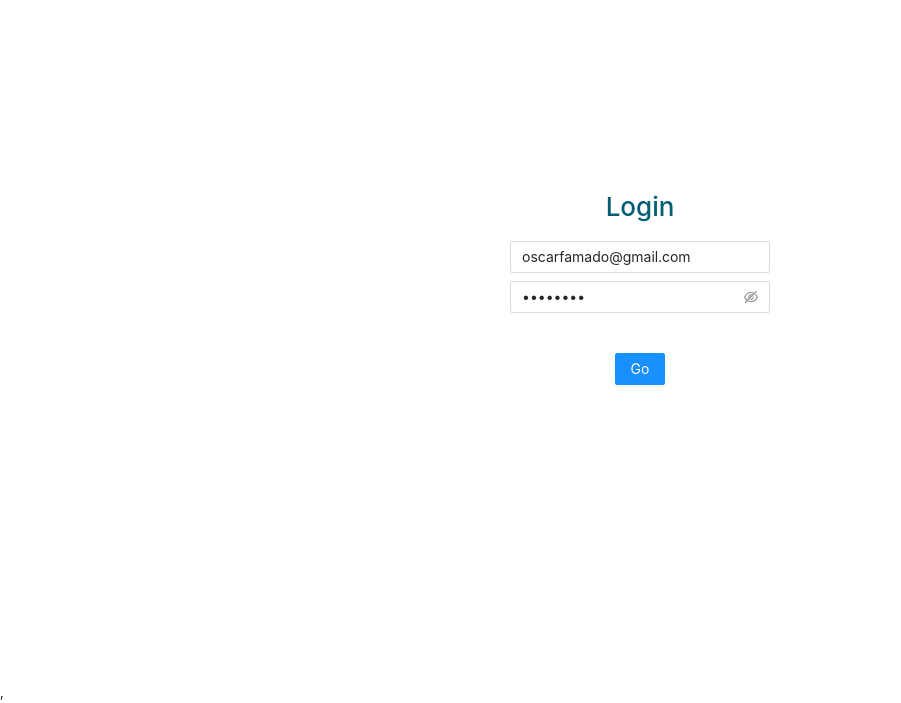
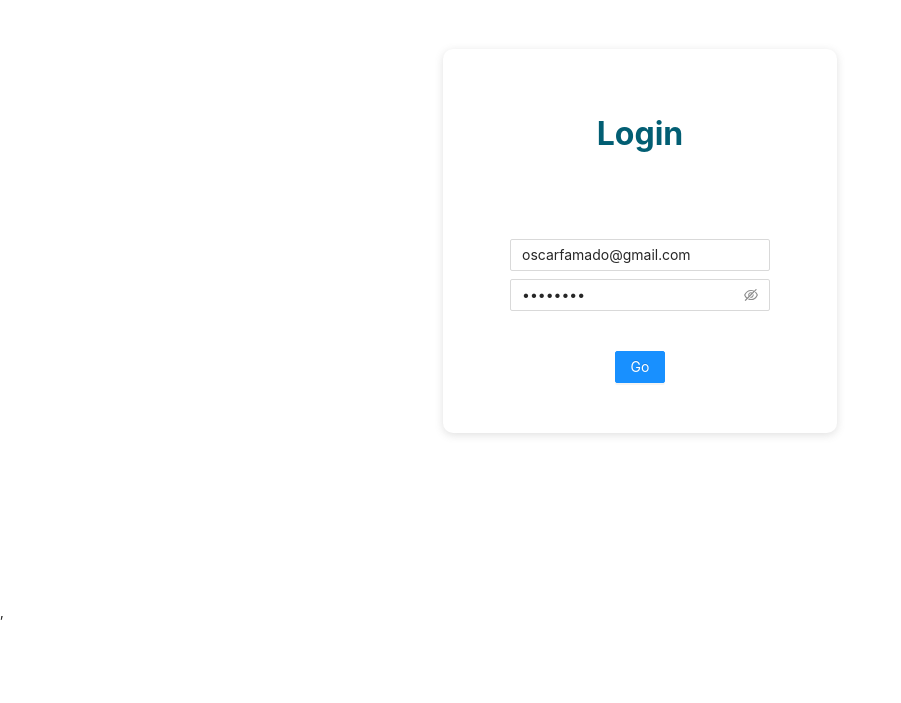
Before and after one commit to d4n7el/draketeck-test, a React (Create React App) app: page /login in a window 1280 px wide. Shown: the part 119-822 px from the top of the page, without its empty margins (0-901 px from the left). After the commit the page ends 800 px from the top, so only its background shows below. Built offline with nearby package versions, Linux system fonts and the light colour scheme.

Commit message:
visual changes

```diff
--- a/src/containers/login/FormSignIn.js
+++ b/src/containers/login/FormSignIn.js
@@ -11,7 +11,7 @@ const FormSignIn = ({ loading, formik }) => {
   return (
     <div className="container">
       <Row className="row login-container" center="xs" middle="xs">
-        <Col xs={4}>
+        <Col xs={4} className="login-container-content slide-in-top ">
           <Row>
             <Col xs={12} className="mt-1">
               <h1 className="title-page">Login</h1>
--- a/src/containers/login/style.css
+++ b/src/containers/login/style.css
@@ -1,3 +1,9 @@
-.login-container{
-  height: 100vh;
+.login-container {
+  height: 90vh;
 }
+
+.login-container-content {
+  box-shadow: rgba(99, 99, 99, 0.2) 0px 2px 8px 0px;
+  padding: 50px;
+  border-radius: 10px;
+}
--- a/src/containers/task/Header.js
+++ b/src/containers/task/Header.js
@@ -1,7 +1,7 @@
 import React, { useState } from 'react';
 import { Modal, Button } from 'antd';
 import { Row, Col } from 'react-flexbox-grid';
-import { PlusOutlined, RollbackOutlined } from '@ant-design/icons';
+import { PlusOutlined, RollbackOutlined, HomeFilled } from '@ant-design/icons';
 import NewTask from './New';
 
 const Header = ({ reloadTasks, setShowEditTask, showEditTask }) => {
@@ -22,9 +22,9 @@ const Header = ({ reloadTasks, setShowEditTask, showEditTask }) => {
     <Row>
       <Col xs={12}>
         <h1 className="title-page mt-10">Task list</h1>
-        <Row>
-          <Col xs={1} xsOffset={2}>
-            {showEditTask && (
+        <Row center="xs">
+          <Col>
+            {showEditTask ? (
               <Button
                 type="primary"
                 shape="circle"
@@ -34,9 +34,19 @@ const Header = ({ reloadTasks, setShowEditTask, showEditTask }) => {
                   setShowEditTask(null);
                 }}
               />
+            ) : (
+              <Button
+                type="primary"
+                shape="circle"
+                icon={<HomeFilled />}
+                size="large"
+                onClick={() => {
+                  window.location.href = '/home';
+                }}
+              />
             )}
           </Col>
-          <Col xs={1} xsOffset={7}>
+          <Col className="ml-1">
             <Button
               type="primary"
               shape="circle"
--- a/src/containers/task/New.js
+++ b/src/containers/task/New.js
@@ -1,14 +1,5 @@
 import React, { useState, useEffect } from 'react';
-import {
-  Form,
-  Input,
-  Button,
-  Radio,
-  Select,
-  InputNumber,
-  Switch,
-  Alert,
-} from 'antd';
+import { Form, Input, Button, Radio, Select, InputNumber, Switch } from 'antd';
 import { useFormik } from 'formik';
 import * as Yup from 'yup';
 import { create, update } from '../../api/task';
@@ -63,8 +54,14 @@ const NewTask = ({ reloadTasks, dataTask }) => {
   };
 
   const loadForm = () => {
-    const { state, title, description, responsible, hourlyIntensity, active } =
-      dataTask;
+    const {
+      state = 'initial',
+      title,
+      description,
+      responsible,
+      hourlyIntensity,
+      active,
+    } = dataTask;
     formik.setFieldValue('state', state);
     formik.setFieldValue('title', title);
     formik.setFieldValue('description', description);
@@ -186,8 +183,6 @@ const NewTask = ({ reloadTasks, dataTask }) => {
           </Button>
         </Form>
       </Col>
-
-      {console.log(formik)}
     </Row>
   );
 };
--- a/src/theme/index.css
+++ b/src/theme/index.css
@@ -1,17 +1,84 @@
-.mt-1{
+.mt-1 {
   margin-top: 10px;
 }
-.message-error-form{
-  color: #D95D30;
+.message-error-form {
+  color: #d95d30;
   font-weight: 900;
   margin: 0px;
 }
-.title-page{
-  color: #025E73;
-  font-size: 26px;
+
+.title-page {
   text-align: center;
+  font-size: 32px;
+  margin-bottom: 80px;
+  font-weight: 700;
+  color: #025e73;
 }
 
-.mt-10{
+.mt-10 {
   margin-top: 100px;
 }
+.ml-1 {
+  margin-left: 10px;
+}
+
+.slide-in-top {
+  -webkit-animation: slide-in-top 0.5s cubic-bezier(0.25, 0.46, 0.45, 0.94) both;
+  animation: slide-in-top 0.5s cubic-bezier(0.25, 0.46, 0.45, 0.94) both;
+}
+
+.slide-in-bottom {
+  -webkit-animation: slide-in-bottom 0.5s cubic-bezier(0.25, 0.46, 0.45, 0.94)
+    both;
+  animation: slide-in-bottom 0.5s cubic-bezier(0.25, 0.46, 0.45, 0.94) both;
+}
+
+@-webkit-keyframes slide-in-top {
+  0% {
+    -webkit-transform: translateY(-1000px);
+    transform: translateY(-1000px);
+    opacity: 0;
+  }
+  100% {
+    -webkit-transform: translateY(0);
+    transform: translateY(0);
+    opacity: 1;
+  }
+}
+@keyframes slide-in-top {
+  0% {
+    -webkit-transform: translateY(-1000px);
+    transform: translateY(-1000px);
+    opacity: 0;
+  }
+  100% {
+    -webkit-transform: translateY(0);
+    transform: translateY(0);
+    opacity: 1;
+  }
+}
+
+@-webkit-keyframes slide-in-bottom {
+  0% {
+    -webkit-transform: translateY(1000px);
+    transform: translateY(1000px);
+    opacity: 0;
+  }
+  100% {
+    -webkit-transform: translateY(0);
+    transform: translateY(0);
+    opacity: 1;
+  }
+}
+@keyframes slide-in-bottom {
+  0% {
+    -webkit-transform: translateY(1000px);
+    transform: translateY(1000px);
+    opacity: 0;
+  }
+  100% {
+    -webkit-transform: translateY(0);
+    transform: translateY(0);
+    opacity: 1;
+  }
+}
```
